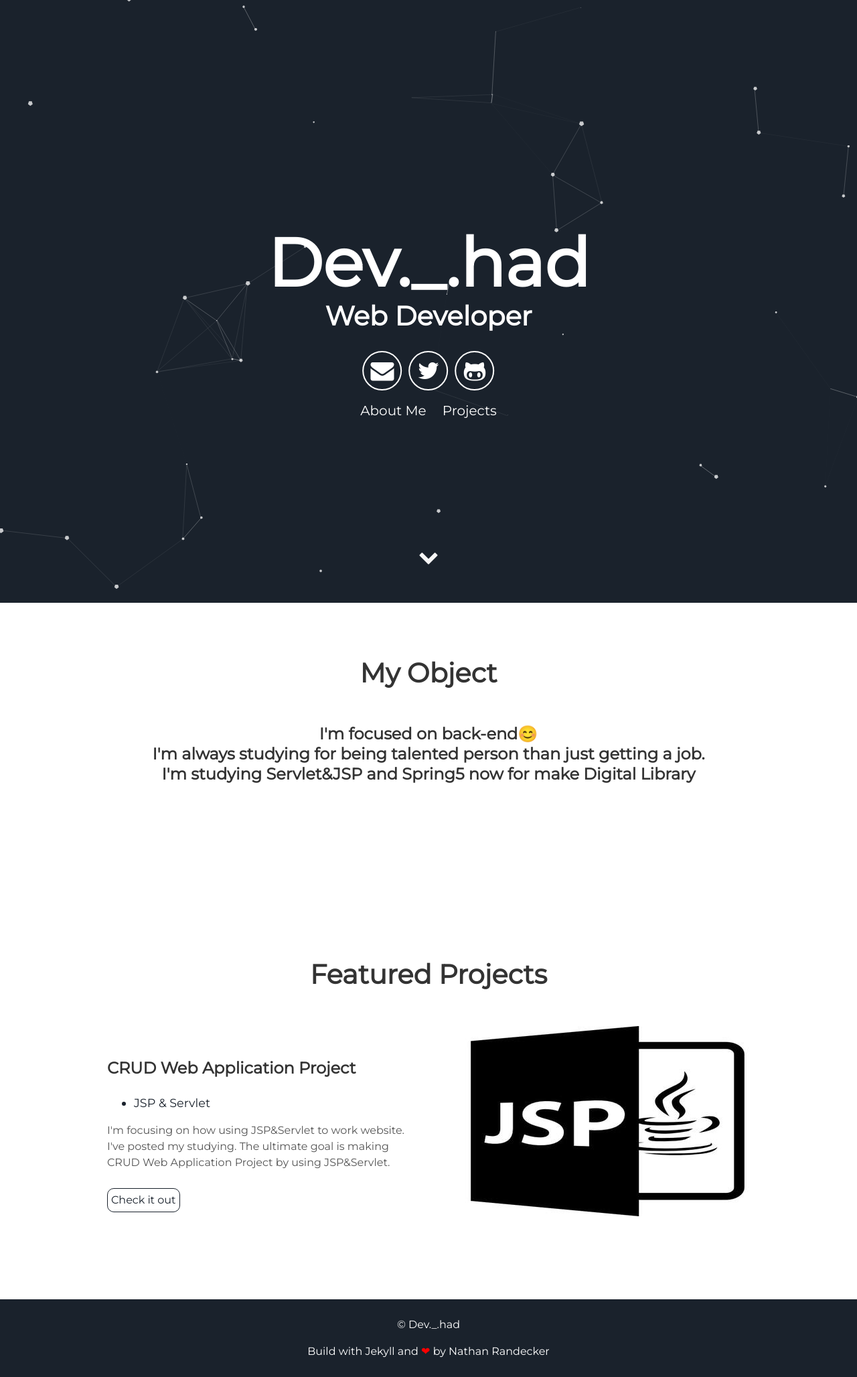
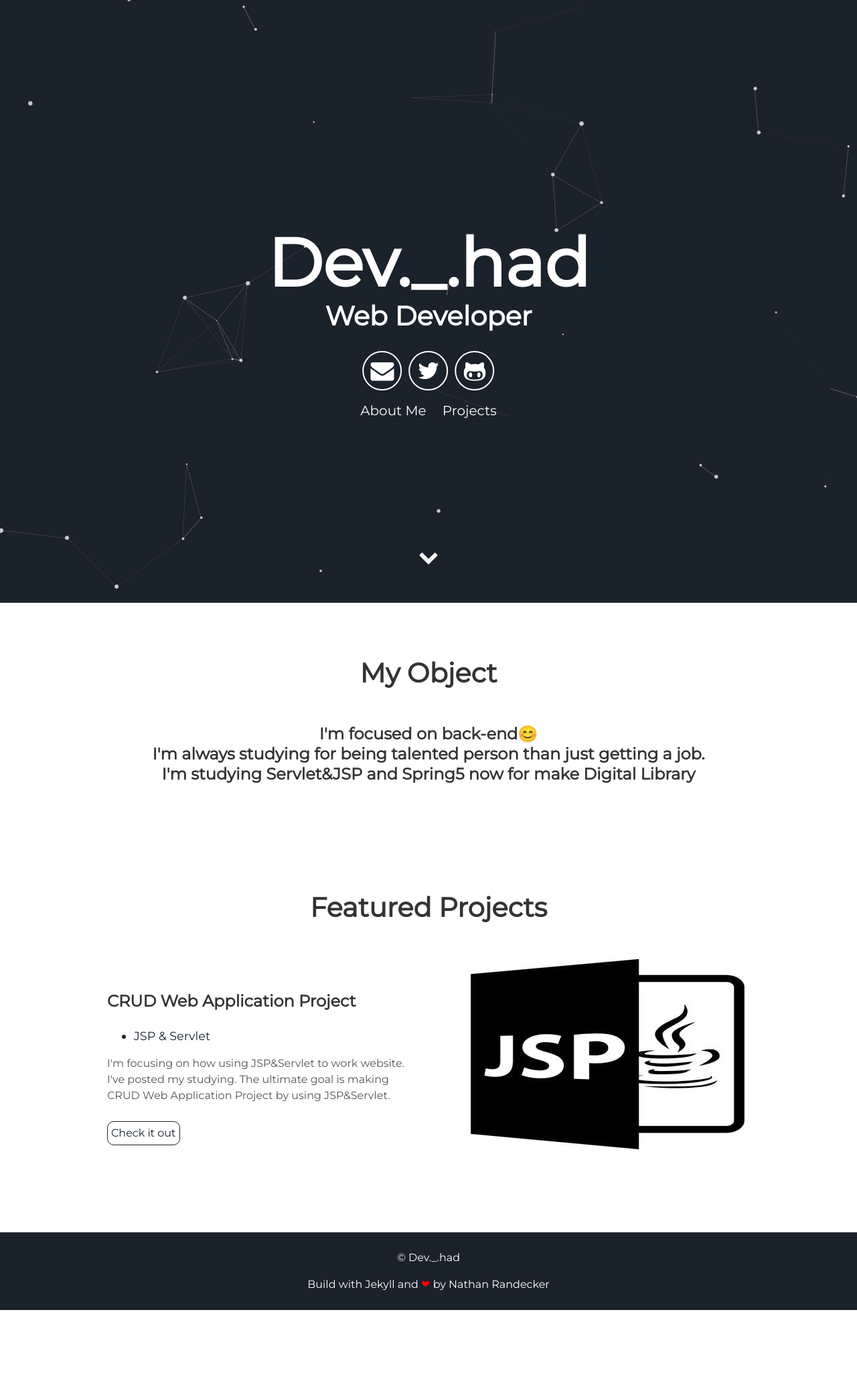
Before and after one commit to hadongkyoun/hadongkyoun.github.io, a Jekyll site: the page built from index.html, in a window 1280 px wide. Shown: the whole page at 67% size. Built offline with Jekyll 4.4.1, drawn with Linux system fonts in a browser that asks for light colours; after the commit the page ends 1956 px from its top, so only the background shows below that.

Commit message:
delete some <br>

```diff
--- a/_includes/projects.html
+++ b/_includes/projects.html
@@ -1,5 +1,5 @@
 <div class="user-details">
-  <h1> <br><br><br>Featured Projects </h1>
+  <h1> <br>Featured Projects </h1>
 </div>
 
 <div class="user-projects">
```
